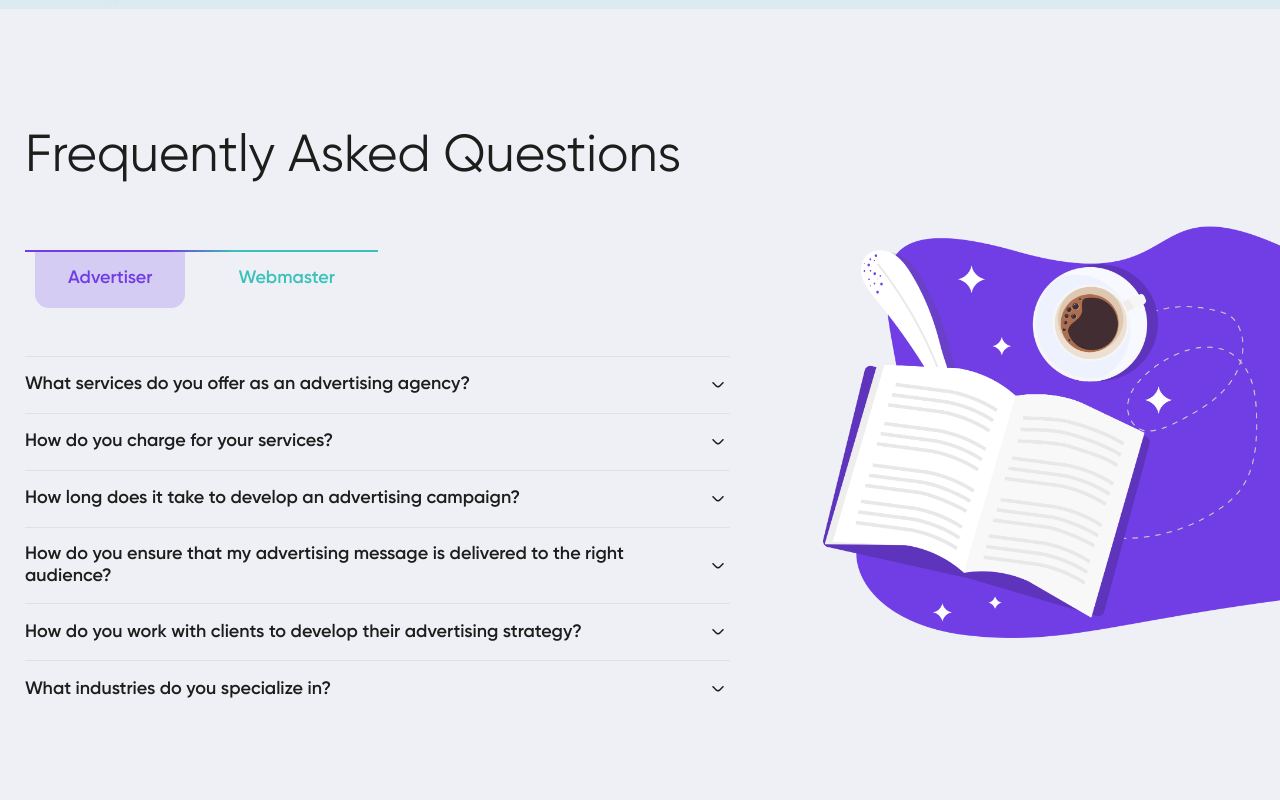
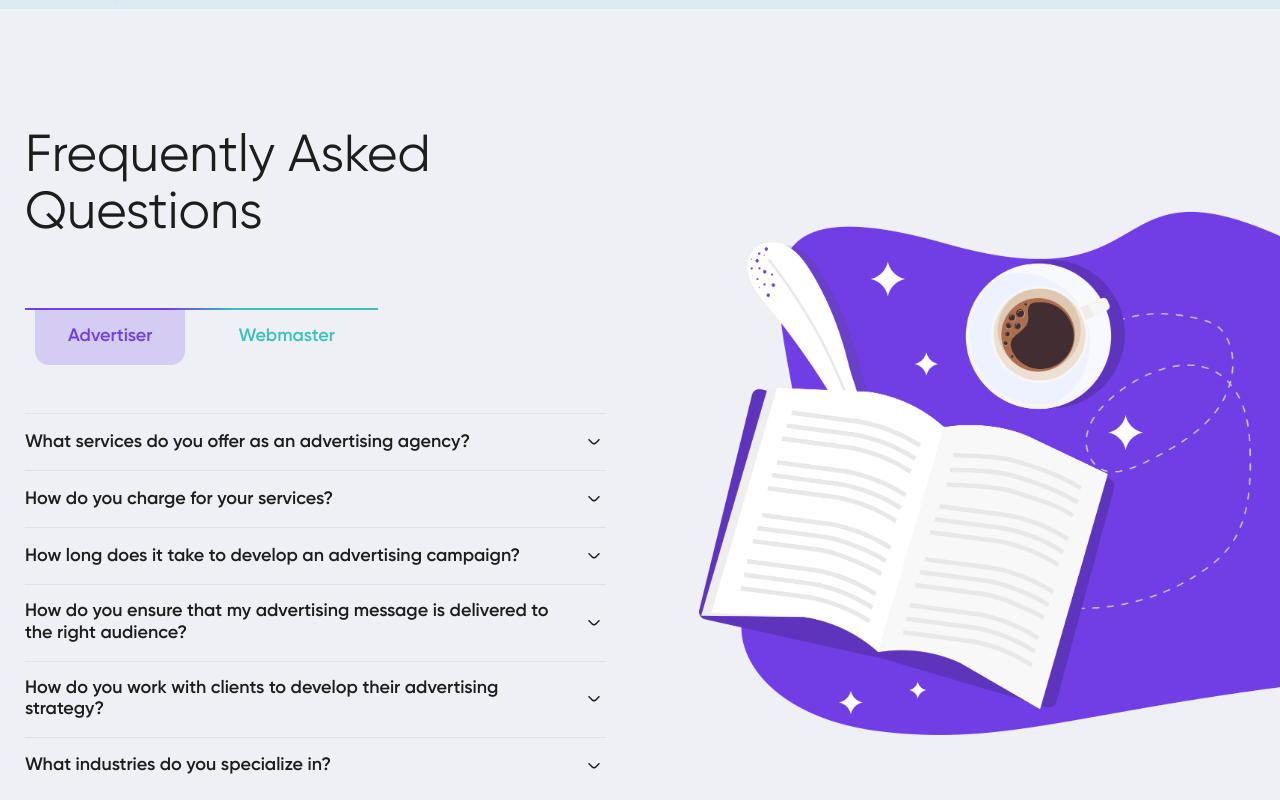
Before and after one commit to DiNeeZ/add-agency, a Next.js app: page / in a window 1280 px wide. Shown: the part 5080-5880 px from the top of the page. Built offline with nearby package versions, Linux system fonts and the light colour scheme.

Commit message:
FAQ section (mobile) is done

```diff
--- a/components/UI/accordion/accordion.module.scss
+++ b/components/UI/accordion/accordion.module.scss
@@ -11,6 +11,7 @@
   display: flex;
   align-items: center;
   justify-content: space-between;
+  gap: 1rem;
   padding: 1rem 0;
   color: $dark-grey-color;
   border-top: 1px solid rgba($light-grey-color, 0.2);
@@ -51,6 +52,7 @@
   position: relative;
   width: 1.5rem;
   height: 1.5rem;
+  flex-shrink: 0;
   border-radius: 50%;
   background-color: transparent;
   transition: background-color 0.15s ease-in-out;
--- a/components/UI/small-card/small-card.module.scss
+++ b/components/UI/small-card/small-card.module.scss
@@ -52,7 +52,6 @@
   .card {
     padding: 1.25rem;
     gap: 1rem;
-    justify-content: center;
   }
 
   .title {
--- a/components/advertiser/advertiser.module.scss
+++ b/components/advertiser/advertiser.module.scss
@@ -178,6 +178,10 @@
     }
   }
 
+  .numsLabel {
+    white-space: normal;
+  }
+
   .bottom {
     flex-direction: column;
 
--- a/components/faq/faq.module.scss
+++ b/components/faq/faq.module.scss
@@ -14,7 +14,7 @@
 }
 
 .content {
-  flex: 1 0 705px;
+  flex: 1 0 calc(50% - 2.9rem);
   display: flex;
   flex-direction: column;
   gap: 4rem;
@@ -90,3 +90,26 @@
     }
   }
 }
+
+.imageWrapper {
+  display: block;
+  flex: 1 0 calc(50% - 2.9rem);
+}
+
+@include tablet {
+  .imageWrapper {
+    display: none;
+  }
+}
+
+@include mobile {
+  .buttons {
+    width: 100%;
+    display: flex;
+    justify-content: space-between;
+  }
+
+  .button {
+    padding: 1rem 1.5rem;
+  }
+}
--- a/components/formats/formats.module.scss
+++ b/components/formats/formats.module.scss
@@ -46,7 +46,6 @@
 
 .scrollbar {
   position: relative;
-  min-width: 320px;
   max-height: 420px;
   overflow-y: scroll;
 
--- a/components/webmaster/webmaster.module.scss
+++ b/components/webmaster/webmaster.module.scss
@@ -97,7 +97,7 @@
     &:nth-child(even) {
       display: flex;
       flex-direction: column;
-      align-items: end;
+      align-items: flex-end;
     }
   }
 
--- a/pages/_app.js
+++ b/pages/_app.js
@@ -1,3 +1,4 @@
+import Head from "next/head";
 import localFont from "next/font/local";
 
 import "normalize.css/normalize.css";
@@ -75,6 +76,9 @@ const gilroy = localFont({
 
 const App = ({ Component, pageProps }) => (
   <>
+    <Head>
+      <meta name="viewport" content="width=device-width, initial-scale=1" />
+    </Head>
     <style jsx global>{`
       html {
         font-family: ${gilroy.style.fontFamily};
--- a/pages/_document.js
+++ b/pages/_document.js
@@ -8,7 +8,7 @@ export default function Document() {
           name="description"
           content="A large advertising network for buying and selling traffic"
         />
-        <meta name="viewport" content="width=device-width, initial-scale=1" />
+
         <link rel="icon" href="/favicon.ico" />
         <link
           rel="apple-touch-icon"
```
